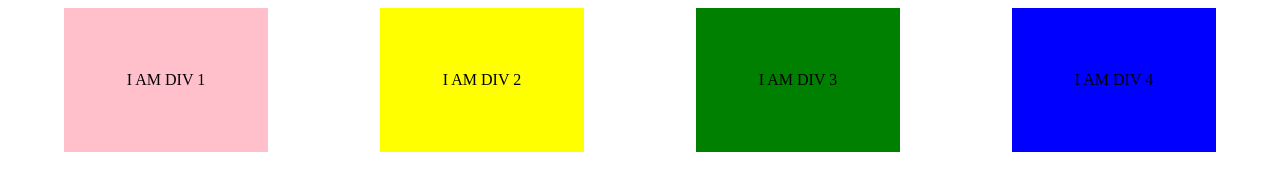
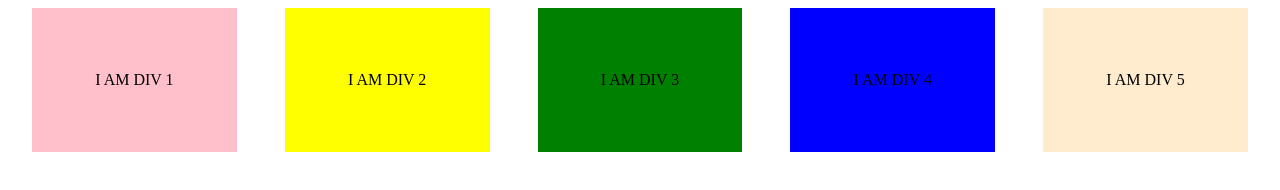
Before and after one commit to nehapol1108/33353_M11Mock, a plain HTML site: page index.html in a window 1280 px wide. Drawn offline with Linux system fonts and the light colour scheme.

```diff
--- a/index.html
+++ b/index.html
@@ -14,6 +14,7 @@
         <div class="bgg2">I AM DIV 2</div>
         <div class="bgg3">I AM DIV 3</div>
         <div class="bgg4">I AM DIV 4</div>
+        <div class="bgg5">I AM DIV 5</div>
     </div>
 </body>
 </html>
--- a/style.css
+++ b/style.css
@@ -25,3 +25,8 @@
     padding: 5%;
     margin: auto;
 }
+.bgg5{
+    background-color: blanchedalmond;
+    padding: 5%;
+    margin: auto;
+}
```
